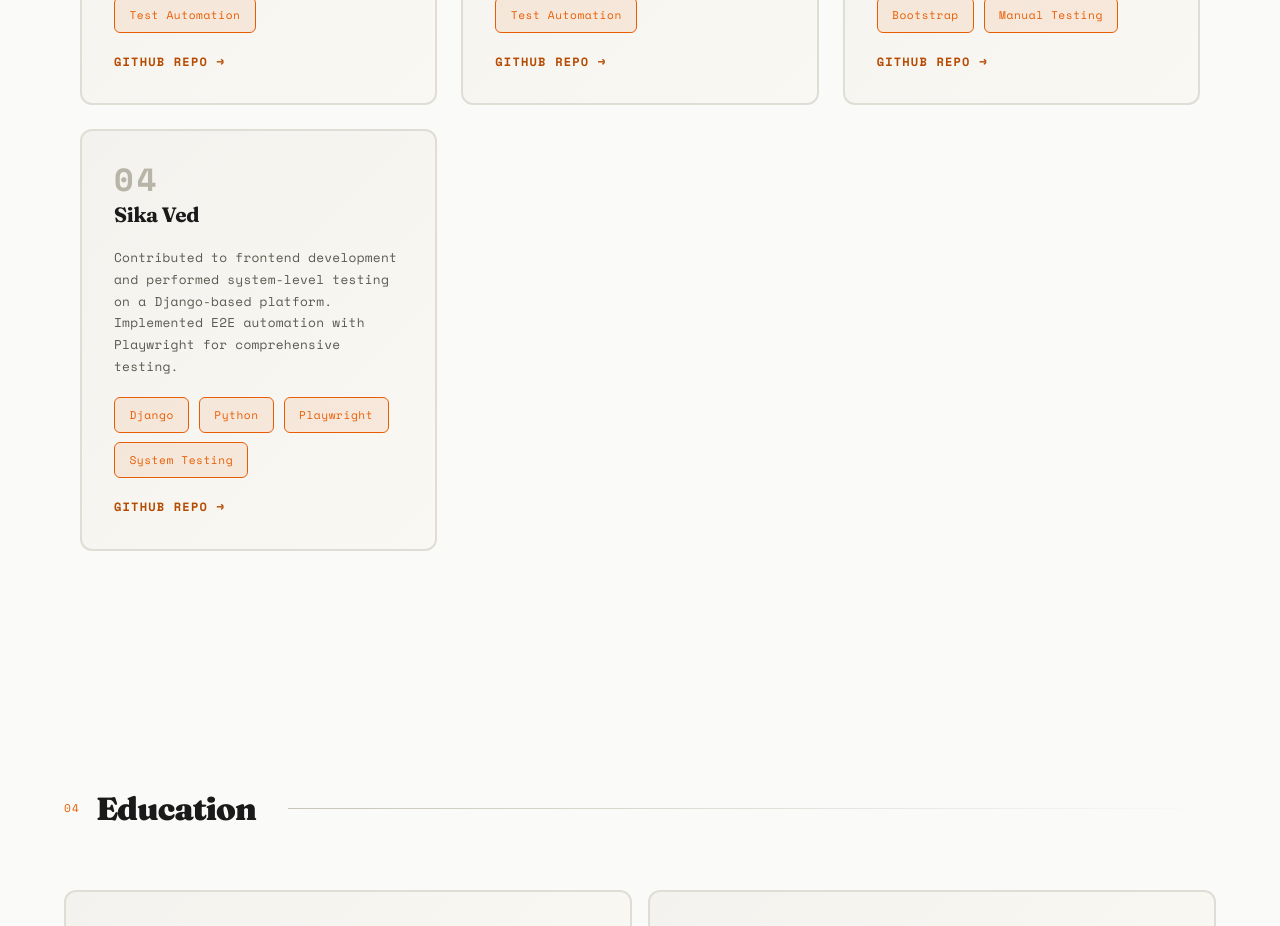
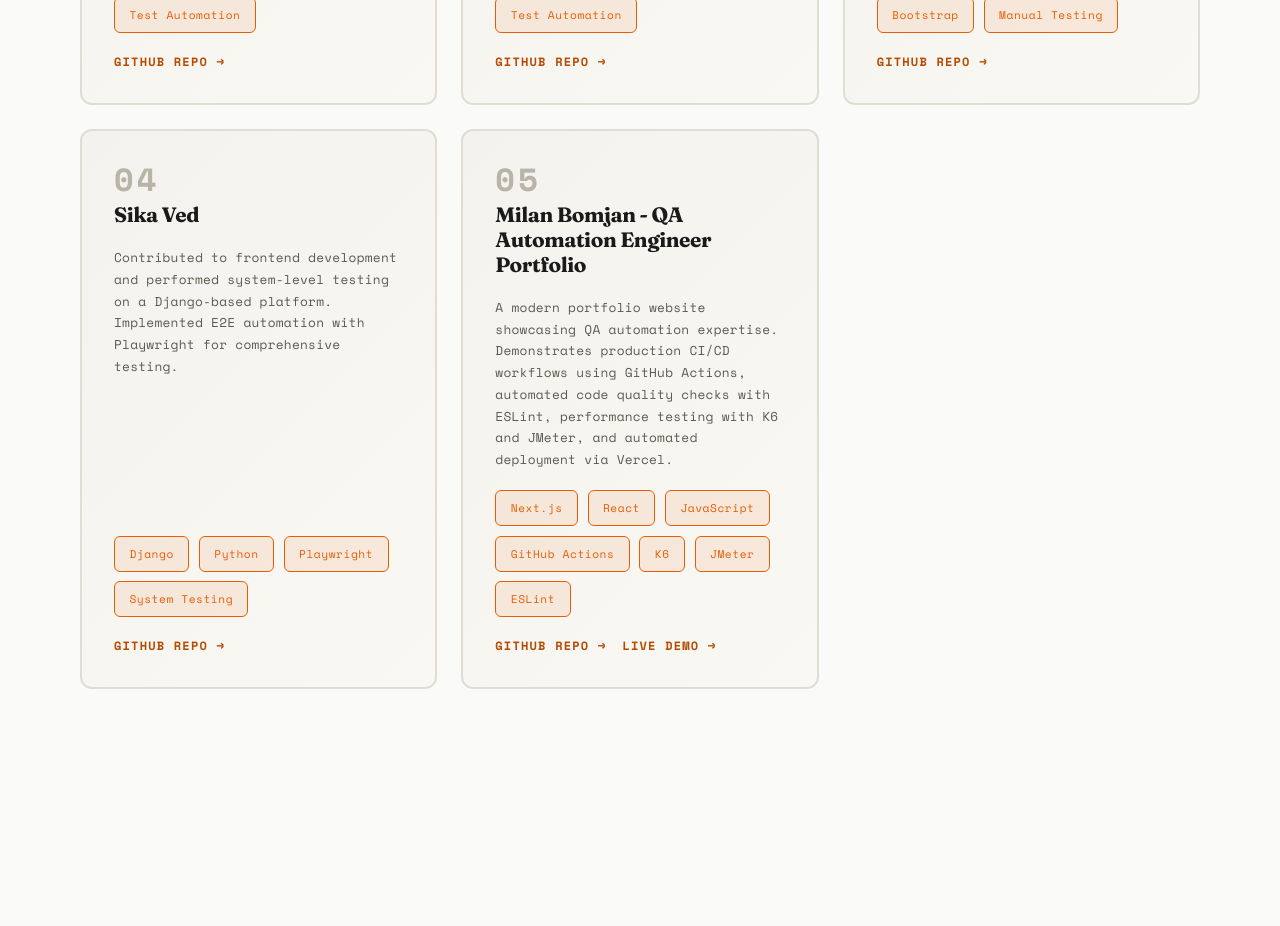
Before and after one commit to MEELAN2001/milan-portfolio, a Next.js app: page / in a window 1280 px wide. Shown: the part 4960-5886 px from the top of the page. Built offline with nearby package versions, Linux system fonts and the light colour scheme.

Commit message:
refactor: add new project entry for Milan Bomjan's QA Automation Engineer portfolio with detailed description and tech stack

```diff
--- a/src/data/projects.js
+++ b/src/data/projects.js
@@ -38,4 +38,14 @@
     stack: ['Django', 'Python', 'Playwright', 'System Testing'],
     github: 'https://github.com/utsav0514/Sika_ved.git',
   },
+  {
+    id: 5,
+    num: '05',
+    title: 'Milan Bomjan - QA Automation Engineer Portfolio',
+    description:
+      'A modern portfolio website showcasing QA automation expertise. Demonstrates production CI/CD workflows using GitHub Actions, automated code quality checks with ESLint, performance testing with K6 and JMeter, and automated deployment via Vercel.',
+    stack: ['Next.js', 'React', 'JavaScript', 'GitHub Actions', 'K6', 'JMeter', 'ESLint'],
+    github: 'https://github.com/MEELAN2001/milan-portfolio.git',
+    live: 'https://milanbomjantamang.com.np',
+  },
 ];
```
